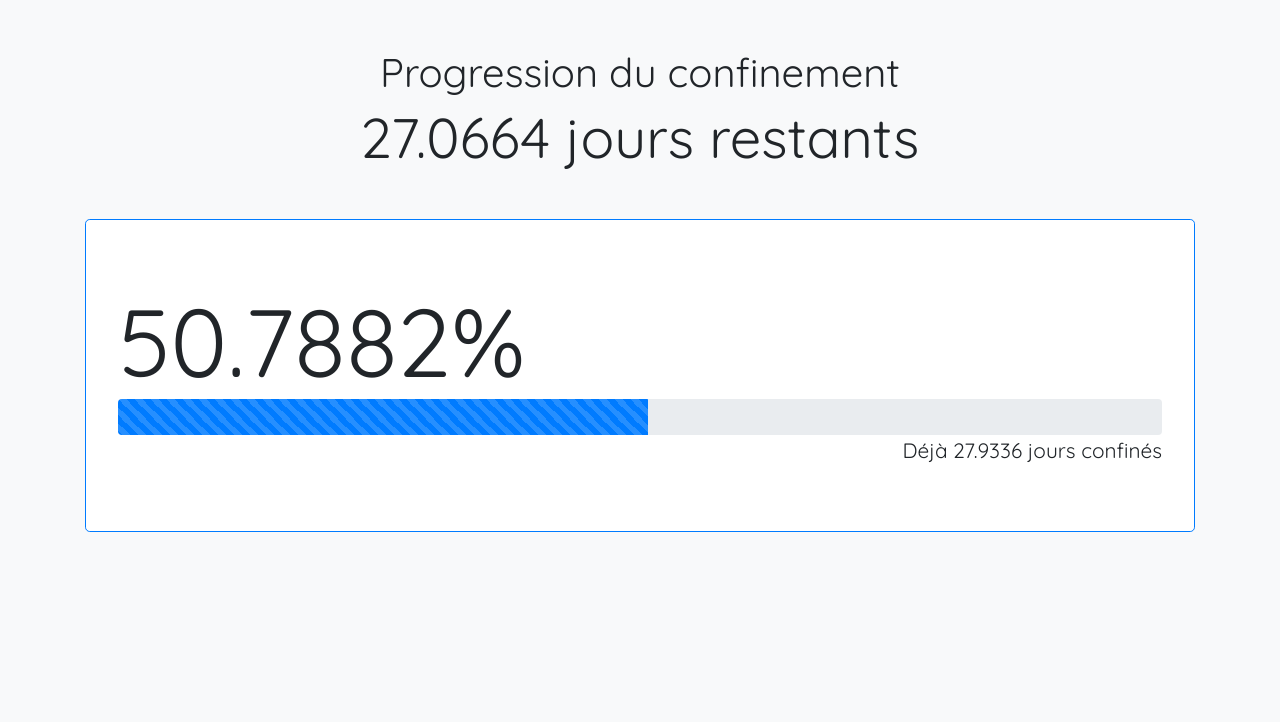
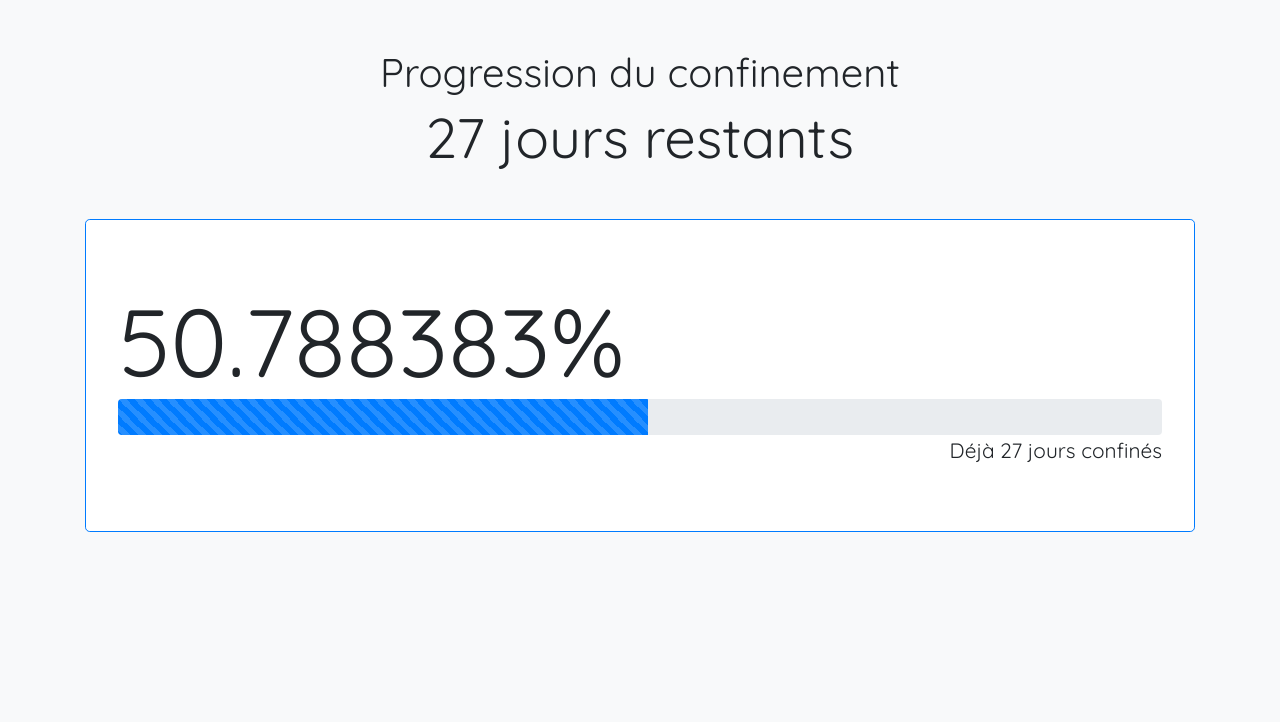
Before and after one commit to natinusala/progression-confinement-france, a plain HTML site: page index.html in a window 1280 px wide. Shown: the top 722 px of the page. Drawn offline with nearby package versions, Linux system fonts and the light colour scheme.

Commit message:
💄add more decimals to percentage, add refresh interval

```diff
--- a/index.html
+++ b/index.html
@@ -94,7 +94,7 @@
       var progressDays = progressDiff / (1000 * 60 * 60 * 24);
 
       decimal = progressDays / totalDays;
-      precision = 10000;
+      precision = 1000000;
 
       percentage = Math.floor(decimal * 100 * precision) / precision;
       return percentage;
@@ -113,11 +113,13 @@
       document.getElementById('progress-bar').setAttribute("aria-valuenow", percentComplete.toString());
       document.getElementById('progress').textContent = percentComplete.toString() + "%";
 
-      document.getElementById('daysDone').textContent = timeGone['days'].toString();
-      document.getElementById('daysTodo').textContent = daysLeft.toString();
+      document.getElementById('daysDone').textContent = Math.floor(timeGone['days'].toString());
+      document.getElementById('daysTodo').textContent = Math.floor(daysLeft.toString());
     }
 
     refresh();
+
+    setInterval(refresh, 1000);
 
   </script>
 </body>
```
